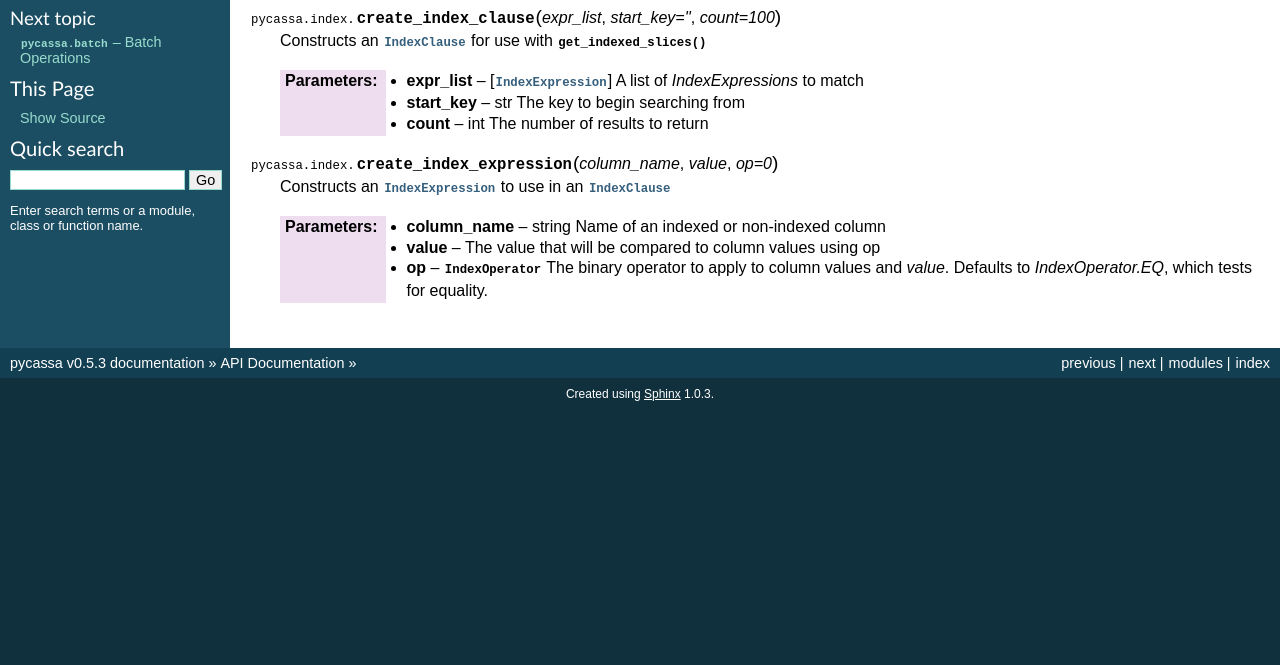
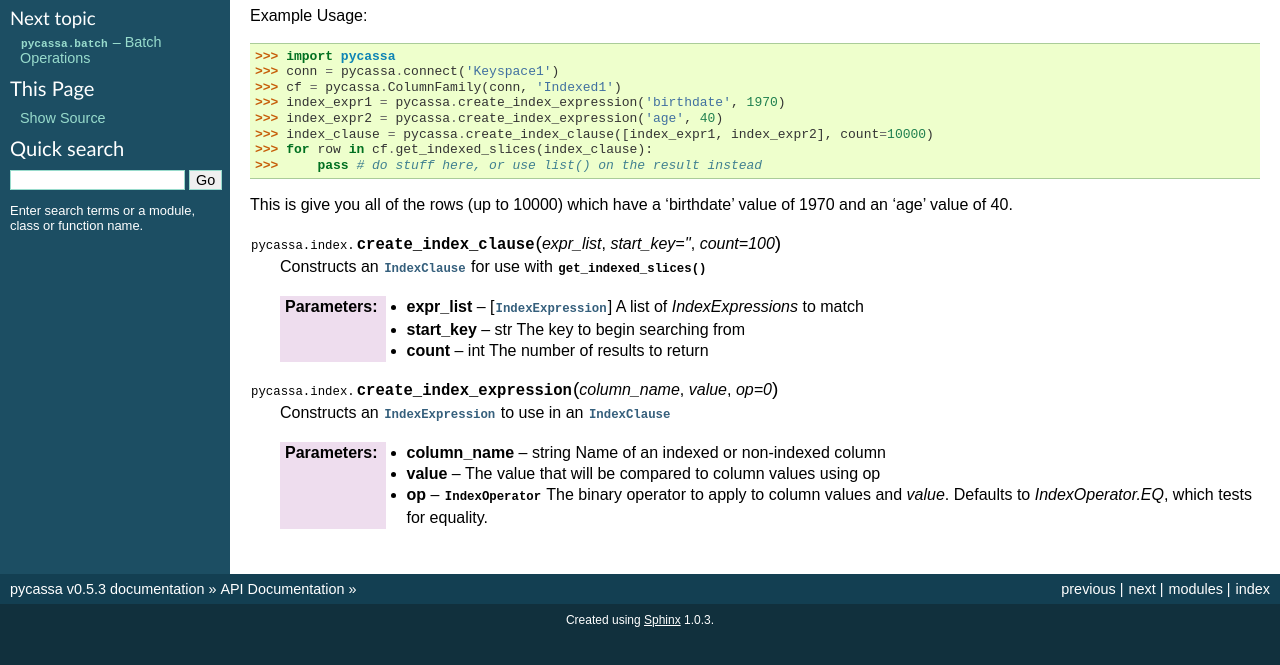
Before and after one commit to pycassa/pycassa, a plain HTML site: page api/pycassa/index.html in a window 1280 px wide. Shown: the part 123-788 px from the top of the page. Drawn offline with Linux system fonts and the light colour scheme.

Commit message:
Examples for create_index_*() methods

```diff
--- a/api/pycassa/index.html
+++ b/api/pycassa/index.html
@@ -56,6 +56,19 @@
   <div class="section" id="module-pycassa.index">
 <span id="pycassa-index-secondary-index-tools"></span><h1><a class="reference internal" href="#module-pycassa.index" title="pycassa.index"><tt class="xref py py-mod docutils literal"><span class="pre">pycassa.index</span></tt></a> &#8211; Secondary Index Tools<a class="headerlink" href="#module-pycassa.index" title="Permalink to this headline">¶</a></h1>
 <p>Tools for using Cassandra&#8217;s secondary indexes.</p>
+<p>Example Usage:</p>
+<div class="highlight-python"><div class="highlight"><pre><span class="gp">&gt;&gt;&gt; </span><span class="kn">import</span> <span class="nn">pycassa</span>
+<span class="gp">&gt;&gt;&gt; </span><span class="n">conn</span> <span class="o">=</span> <span class="n">pycassa</span><span class="o">.</span><span class="n">connect</span><span class="p">(</span><span class="s">&#39;Keyspace1&#39;</span><span class="p">)</span>
+<span class="gp">&gt;&gt;&gt; </span><span class="n">cf</span> <span class="o">=</span> <span class="n">pycassa</span><span class="o">.</span><span class="n">ColumnFamily</span><span class="p">(</span><span class="n">conn</span><span class="p">,</span> <span class="s">&#39;Indexed1&#39;</span><span class="p">)</span>
+<span class="gp">&gt;&gt;&gt; </span><span class="n">index_expr1</span> <span class="o">=</span> <span class="n">pycassa</span><span class="o">.</span><span class="n">create_index_expression</span><span class="p">(</span><span class="s">&#39;birthdate&#39;</span><span class="p">,</span> <span class="mi">1970</span><span class="p">)</span>
+<span class="gp">&gt;&gt;&gt; </span><span class="n">index_expr2</span> <span class="o">=</span> <span class="n">pycassa</span><span class="o">.</span><span class="n">create_index_expression</span><span class="p">(</span><span class="s">&#39;age&#39;</span><span class="p">,</span> <span class="mi">40</span><span class="p">)</span>
+<span class="gp">&gt;&gt;&gt; </span><span class="n">index_clause</span> <span class="o">=</span> <span class="n">pycassa</span><span class="o">.</span><span class="n">create_index_clause</span><span class="p">([</span><span class="n">index_expr1</span><span class="p">,</span> <span class="n">index_expr2</span><span class="p">],</span> <span class="n">count</span><span class="o">=</span><span class="mi">10000</span><span class="p">)</span>
+<span class="gp">&gt;&gt;&gt; </span><span class="k">for</span> <span class="n">row</span> <span class="ow">in</span> <span class="n">cf</span><span class="o">.</span><span class="n">get_indexed_slices</span><span class="p">(</span><span class="n">index_clause</span><span class="p">):</span>
+<span class="gp">&gt;&gt;&gt; </span>    <span class="k">pass</span> <span class="c"># do stuff here, or use list() on the result instead</span>
+</pre></div>
+</div>
+<p>This is give you all of the rows (up to 10000) which have a &#8216;birthdate&#8217; value
+of 1970 and an &#8216;age&#8217; value of 40.</p>
 <dl class="function">
 <dt id="pycassa.index.create_index_clause">
 <tt class="descclassname">pycassa.index.</tt><tt class="descname">create_index_clause</tt><big>(</big><em>expr_list</em>, <em>start_key=''</em>, <em>count=100</em><big>)</big><a class="headerlink" href="#pycassa.index.create_index_clause" title="Permalink to this definition">¶</a></dt>
@@ -112,10 +125,10 @@ to <cite>IndexOperator.EQ</cite>, which tests for equality.</li>
         <div class="sphinxsidebarwrapper">
   <h4>Previous topic</h4>
   <p class="topless"><a href="columnfamilymap.html"
-                        title="previous chapter"><tt class="docutils literal docutils literal docutils literal"><span class="pre">pycassa.columnfamilymap</span></tt> &#8211; Maps Classes to Column Families</a></p>
+                        title="previous chapter"><tt class="docutils literal"><span class="pre">pycassa.columnfamilymap</span></tt> &#8211; Maps Classes to Column Families</a></p>
   <h4>Next topic</h4>
   <p class="topless"><a href="batch.html"
-                        title="next chapter"><tt class="docutils literal docutils literal"><span class="pre">pycassa.batch</span></tt> &#8211; Batch Operations</a></p>
+                        title="next chapter"><tt class="docutils literal"><span class="pre">pycassa.batch</span></tt> &#8211; Batch Operations</a></p>
   <h3>This Page</h3>
   <ul class="this-page-menu">
     <li><a href="../../sources/api/pycassa/index.txt"
```
Also changed, not shown: api/pycassa/connection.html (+1 -1 lines), searchindex.js, 1 other file.
